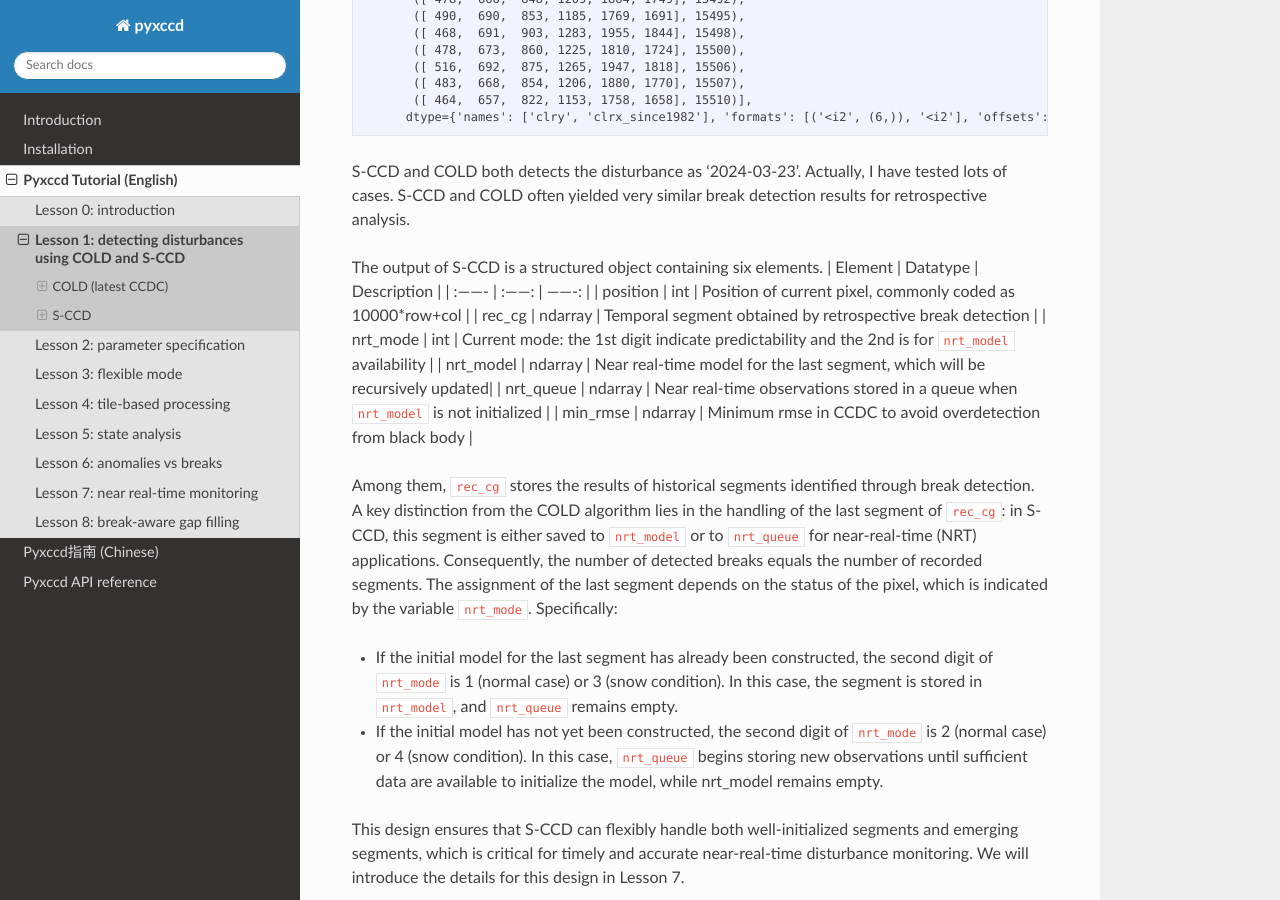
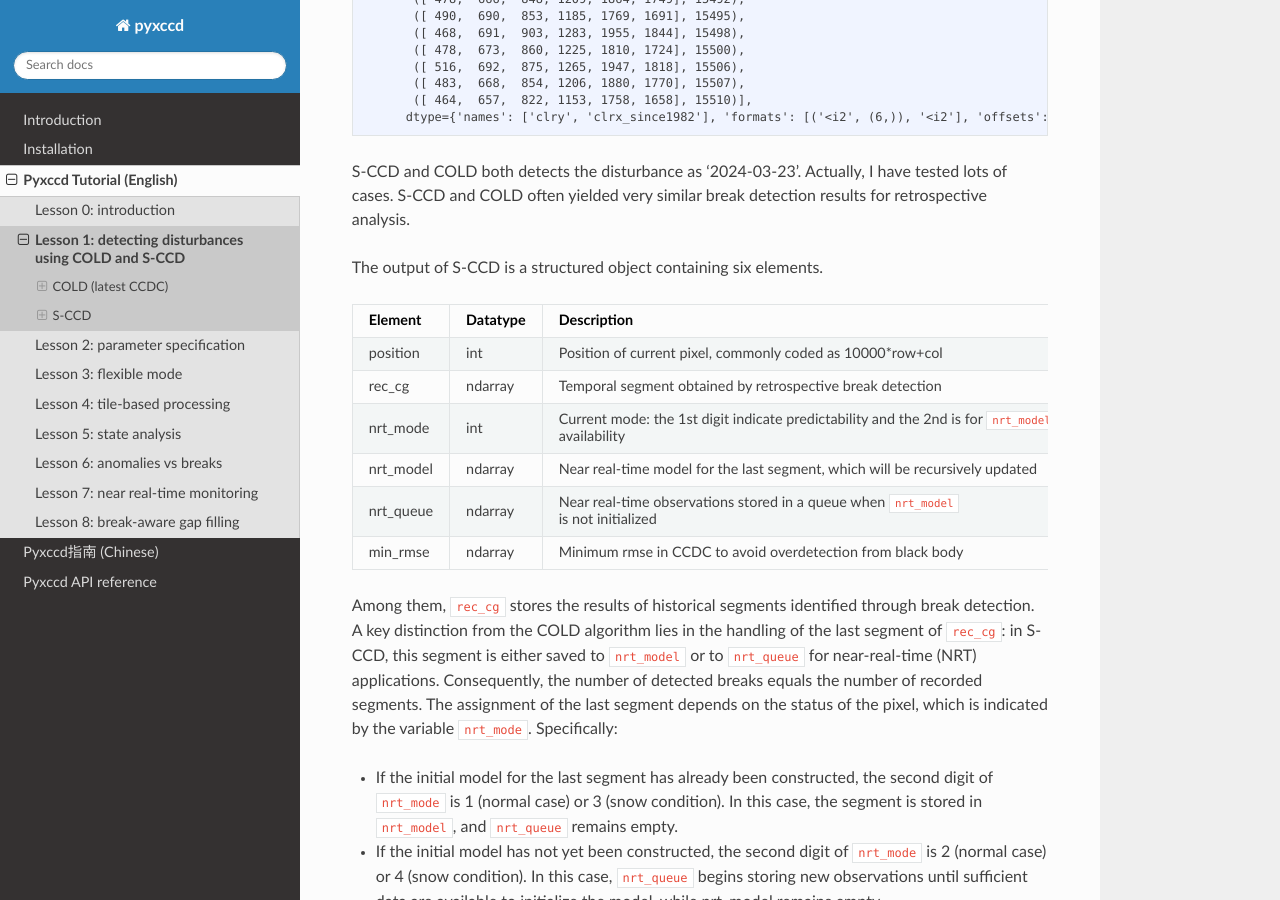
Before and after one commit to HuYingchu/hycxccd, a Sphinx documentation site: the page built from docs/source/1_break_detection_fire_hls.rst, in a window 1280 px wide and 900 px high, scrolled down 9014 px. Built offline with Sphinx 7.4.7 and the Read the Docs theme 3.1.0, drawn with Linux system fonts in a browser that asks for light colours.

Commit message:
英文第三版

```diff
--- a/docs/source/1_break_detection_fire_hls.rst
+++ b/docs/source/1_break_detection_fire_hls.rst
@@ -527,17 +527,43 @@ S-CCD and COLD both detects the disturbance as ‘2024-03-23’. Actually, I
 have tested lots of cases. S-CCD and COLD often yielded very similar
 break detection results for retrospective analysis.
 
-The output of S-CCD is a structured object containing six elements. \|
-Element \| Datatype \| Description \| \| :——- \| :——: \| ——-: \| \|
-position \| int \| Position of current pixel, commonly coded as
-10000*row+col \| \| rec_cg \| ndarray \| Temporal segment obtained by
-retrospective break detection \| \| nrt_mode \| int \| Current mode: the
-1st digit indicate predictability and the 2nd is for ``nrt_model``
-availability \| \| nrt_model \| ndarray \| Near real-time model for the
-last segment, which will be recursively updated\| \| nrt_queue \|
-ndarray \| Near real-time observations stored in a queue when
-``nrt_model`` is not initialized \| \| min_rmse \| ndarray \| Minimum
-rmse in CCDC to avoid overdetection from black body \|
+The output of S-CCD is a structured object containing six elements.
+
++-----------------------+-----------------------+-----------------------+
+| Element               | Datatype              | Description           |
++=======================+=======================+=======================+
+| position              | int                   | Position of current   |
+|                       |                       | pixel, commonly coded |
+|                       |                       | as 10000*row+col      |
++-----------------------+-----------------------+-----------------------+
+| rec_cg                | ndarray               | Temporal segment      |
+|                       |                       | obtained by           |
+|                       |                       | retrospective break   |
+|                       |                       | detection             |
++-----------------------+-----------------------+-----------------------+
+| nrt_mode              | int                   | Current mode: the 1st |
+|                       |                       | digit indicate        |
+|                       |                       | predictability and    |
+|                       |                       | the 2nd is for        |
+|                       |                       | ``nrt_model``         |
+|                       |                       | availability          |
++-----------------------+-----------------------+-----------------------+
+| nrt_model             | ndarray               | Near real-time model  |
+|                       |                       | for the last segment, |
+|                       |                       | which will be         |
+|                       |                       | recursively updated   |
++-----------------------+-----------------------+-----------------------+
+| nrt_queue             | ndarray               | Near real-time        |
+|                       |                       | observations stored   |
+|                       |                       | in a queue when       |
+|                       |                       | ``nrt_model`` is not  |
+|                       |                       | initialized           |
++-----------------------+-----------------------+-----------------------+
+| min_rmse              | ndarray               | Minimum rmse in CCDC  |
+|                       |                       | to avoid              |
+|                       |                       | overdetection from    |
+|                       |                       | black body            |
++-----------------------+-----------------------+-----------------------+
 
 Among them, ``rec_cg`` stores the results of historical segments
 identified through break detection. A key distinction from the COLD
```
Also changed, not shown: docs/source/3_flexible_inputs_crop_sentinel2.rst (+19 -10 lines), 6 other files.
